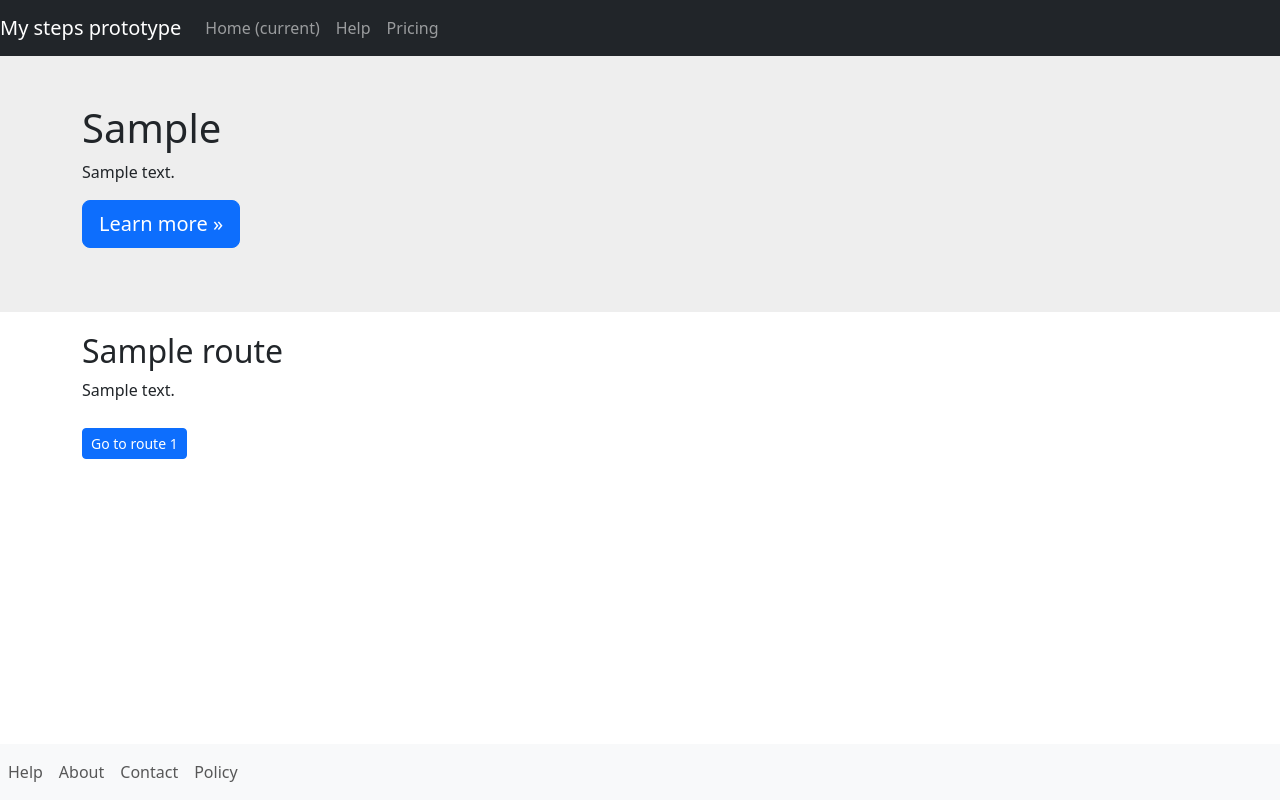
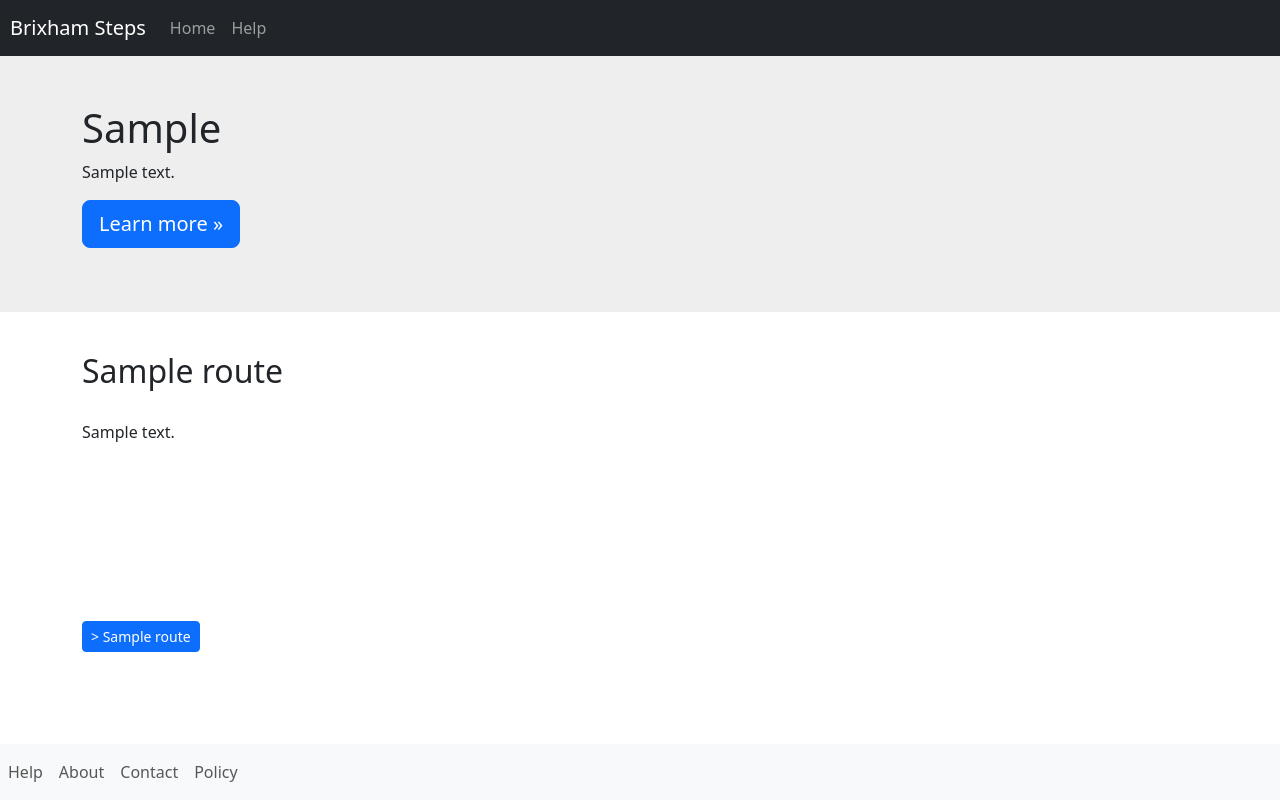
Before and after one commit to citizenfish/prototyping, a Django app: page /steps/ in a window 1280 px wide. Before the commit the page ends 782 px from the top, so only its background shows below. Run offline with Django 4.2, Linux system fonts and the light colour scheme; tables that the repository leaves empty hold one stand-in row (values such as "Sample post"); some libraries are stand-ins or nearby versions.

Commit message:
Routes and Steps display now added

```diff
--- a/geodjango/stepsproto/stepsproto/context/globalcontext.py
+++ b/geodjango/stepsproto/siteartifacts/context/globalcontext.py
@@ -3,7 +3,7 @@
 def site_settings(request):
     ## TODO retrieve from database
     return {
-        'site_title' : 'My steps prototype',
+        'site_title' : 'Brixham Steps',
         'default_map_lon': settings.DEFAULT_MAP_LON,
         'default_map_lat': settings.DEFAULT_MAP_LAT
     }
--- /dev/null
+++ b/geodjango/stepsproto/siteartifacts/requirements.txt
@@ -0,0 +1,4 @@
+django-ordered-model
+django-ckeditor
+pyscopg2
+Pillow
--- a/geodjango/stepsproto/siteartifacts/static/style.css
+++ b/geodjango/stepsproto/siteartifacts/static/style.css
@@ -1,7 +1,7 @@
 .homebanner {
     padding-top: 48px;
     padding-bottom:48px;
-    margin-bottom: 20px;
+    /*margin-bottom: 20px;*/
     background-color: #eee;
 
 }
--- a/geodjango/stepsproto/siteartifacts/templates/contact.html
+++ b/geodjango/stepsproto/siteartifacts/templates/contact.html
@@ -1,3 +1,5 @@
+{% extends 'base.html' %}
+{% block content %}
 <form action="/site/contact" method="POST">
 
 {% csrf_token %}
@@ -7,3 +9,4 @@
 </table>
 <button type="submit">SUBMIT</button>
 </form>
+{% endblock %}
--- a/geodjango/stepsproto/stepsproto/templates/footer.html
+++ b/geodjango/stepsproto/siteartifacts/templates/footer.html
@@ -2,16 +2,16 @@
   <div class="collapse navbar-collapse" id="navbarNav">
     <ul class="navbar-nav">
       <li class="nav-item active">
-        <a class="nav-link" href="#">Help</a>
+        <a class="nav-link" href="/site/help">Help</a>
       </li>
       <li class="nav-item">
-        <a class="nav-link" href="#">About</a>
+        <a class="nav-link" href="/site/about">About</a>
       </li>
       <li class="nav-item">
-        <a class="nav-link" href="#">Contact</a>
+        <a class="nav-link" href="/site/contact">Contact</a>
       </li>
       <li class="nav-item">
-        <a class="nav-link" href="#">Policy</a>
+        <a class="nav-link" href="/site/policy">Policy</a>
       </li>
     </ul>
   </div>
--- a/geodjango/stepsproto/stepsproto/templates/header.html
+++ b/geodjango/stepsproto/siteartifacts/templates/header.html
@@ -1,19 +1,16 @@
 
 <nav class="navbar navbar-expand-lg navbar-dark bg-dark">
-  <a class="navbar-brand" href="#">{{ site_title }}</a>
+  <a class="navbar-brand" style="margin-left: 10px;" href="/">{{ site_title }}</a>
   <button class="navbar-toggler" type="button" data-toggle="collapse" data-target="#navbarNav" aria-controls="navbarNav" aria-expanded="false" aria-label="Toggle navigation">
     <span class="navbar-toggler-icon"></span>
   </button>
   <div class="collapse navbar-collapse" id="navbarNav">
     <ul class="navbar-nav">
       <li class="nav-item active">
-        <a class="nav-link" href="#">Home <span class="sr-only">(current)</span></a>
+        <a class="nav-link" href="/">Home</a>
       </li>
       <li class="nav-item">
-        <a class="nav-link" href="#">Help</a>
-      </li>
-      <li class="nav-item">
-        <a class="nav-link" href="#">Pricing</a>
+        <a class="nav-link" href="/site/help">Help</a>
       </li>
     </ul>
   </div>
--- a/geodjango/stepsproto/steps/models.py
+++ b/geodjango/stepsproto/steps/models.py
@@ -15,7 +15,7 @@
 
 class Route(models.Model):
     name = models.CharField('Name of route', max_length=50)
-    text = models.TextField('Route Description')
+    text = RichTextField('Route Description')
     steps = models.ManyToManyField(Step)
     startpoint = models.PointField('Route Start')
     endpoint = models.PointField('Route End')
--- /dev/null
+++ b/geodjango/stepsproto/steps/requirements.txt
@@ -0,0 +1,4 @@
+django-ordered-model
+django-ckeditor
+pyscopg2
+Pillow
--- a/geodjango/stepsproto/steps/static/stepstyle.css
+++ b/geodjango/stepsproto/steps/static/stepstyle.css
@@ -1,15 +1,47 @@
 .routeindex {
- max-height:350px;
+    height:300px;
+    margin-top: 20px;
+    display: flex;
+    flex-direction: column;
+    justify-content: space-between;
+    margin-bottom: 10px;
 }
 
 .routeindextext {
-    max-height: 260px;
-    text-overflow: ellipsis;
-    overflow: hidden;
-    margin-bottom: 10px
+    height: 180px;
+    max-width:300px;
+    overflow:hidden;
+}
+
+.routescontainer {
+    margin-top: 20px;
+    margin-bottom: 150px
 }
 
 .routemap {
     width: 100%;
     height: 350px;
 }
+
+.routeinstructions {
+    margin-top: 20px;
+    margin-bottom: 50px;
+}
+
+.legend .row:nth-of-type(odd) {
+background-color:#eee;
+}
+.legend .row:nth-of-type(even) {
+background: #FFFFFF;
+}
+
+
+.stepmap {
+    width: 100%;
+    height: 500px;
+}
+
+.stepcontainer {
+    margin-top: 20px;
+    height: 500px;
+}
--- a/geodjango/stepsproto/steps/templates/index.html
+++ b/geodjango/stepsproto/steps/templates/index.html
@@ -4,15 +4,24 @@
 {% block content %}
 {% include 'indexcontent.html' %}
 <link rel="stylesheet" type="text/css" href="{% static 'stepstyle.css' %}" />
-<div class="container">
+<div class="container routescontainer">
     <div class="row">
-        {% for route in routes %}
-        <div class="col-md-4 routeindex">
-            <h2>{{ route.name }}</h2>
-            <div class="routeindextext"><p>{{ route.text }}</p></div>
-            <a class = "btn btn-primary btn-sm" href="/steps/route/{{route.id}}">Go to route {{route.id}}</a>
+        {% for route in routes|dictsort:"id" %}
+        <div class="col-md-4">
+            <div class="row routeindex">
+                <div class ="col-md-12 align-self-center">
+                    <h2>{{ route.name }}</h2>
+                </div>
+                <div class="routeindextext">
+                    <p>{{ route.text }}</p>
+                </div>
+                <div class="col-md-12">
+                    <a class = "btn btn-primary btn-sm" href="/steps/route/{{route.id}}">> {{route.name}}</a>
+                </div>
+            </div>
         </div>
         {% endfor %}
     </div>
 </div>
+
 {% endblock %}
--- a/geodjango/stepsproto/steps/urls.py
+++ b/geodjango/stepsproto/steps/urls.py
@@ -7,5 +7,5 @@
 urlpatterns = [
     path('', IndexView.as_view()),
     path('route/<int:pk>', RoutesView.as_view()),
-    path('map', StepsMapView.as_view())
+    path('step/<int:pk>', StepsMapView.as_view())
 ]
--- a/geodjango/stepsproto/steps/views.py
+++ b/geodjango/stepsproto/steps/views.py
@@ -4,7 +4,7 @@
 from django.views.generic.base import TemplateView
 
 from siteartifacts.models import IndexPage
-from steps.models import Step, Route
+from steps.models import Step,StepImage, Route, RouteInstruction
 
 class IndexView(TemplateView):
     template_name = 'index.html'
@@ -15,11 +15,16 @@
         return context
 
 class StepsMapView(TemplateView):
-    template_name = "map.html"
+    template_name = "step.html"
 
     def get_context_data(self, **kwargs):
         context = super().get_context_data(**kwargs)
-        context['steps'] = json.loads(serialize("geojson", Step.objects.all()))
+        step = Step.objects.get(pk=kwargs.get('pk'))
+        context['geojson'] = json.loads(serialize("geojson", [step], geometry_field='location', fields=('name',)))
+        context['step'] = step
+
+        # Now get related images
+        context['stepimages'] = StepImage.objects.filter(step=kwargs.get('pk'))
         return context
 
 class RoutesView(TemplateView):
@@ -33,4 +38,6 @@
         steps = route.steps.all()
         context['geojson'] = json.loads(serialize("geojson", steps, geometry_field='location', fields=('name',)))
         context['steps'] = steps
+        context['instructions'] = RouteInstruction.objects.filter(route=kwargs.get('pk'))
+
         return context
--- a/geodjango/stepsproto/stepsproto/settings.py
+++ b/geodjango/stepsproto/stepsproto/settings.py
@@ -93,7 +93,7 @@
                 'django.contrib.auth.context_processors.auth',
                 'django.contrib.messages.context_processors.messages',
                 ## Added by Dave for global variables
-                'stepsproto.context.globalcontext.site_settings'
+                'siteartifacts.context.globalcontext.site_settings'
             ],
         },
     },
```
Also changed, not shown: geodjango/stepsproto/siteartifacts/templates/help.html (+3 -5 lines), geodjango/stepsproto/siteartifacts/templates/policy.html (+3 -4 lines), geodjango/stepsproto/steps/templates/map.html (deleted, +0 -12 lines), geodjango/stepsproto/steps/templates/route.html (+35 -1 lines), geodjango/stepsproto/steps/templates/step.html (added, +36 -0 lines), geodjango/stepsproto/siteartifacts/templates/base.html (renamed from geodjango/stepsproto/stepsproto/templates/base.html).
